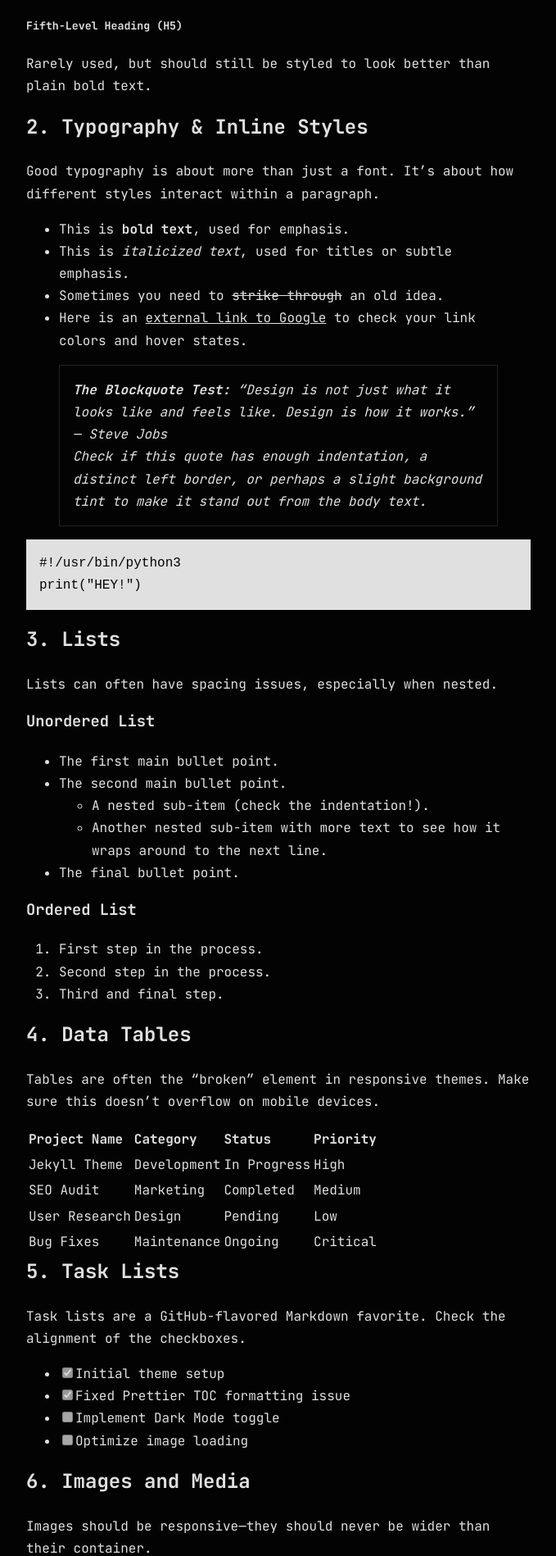
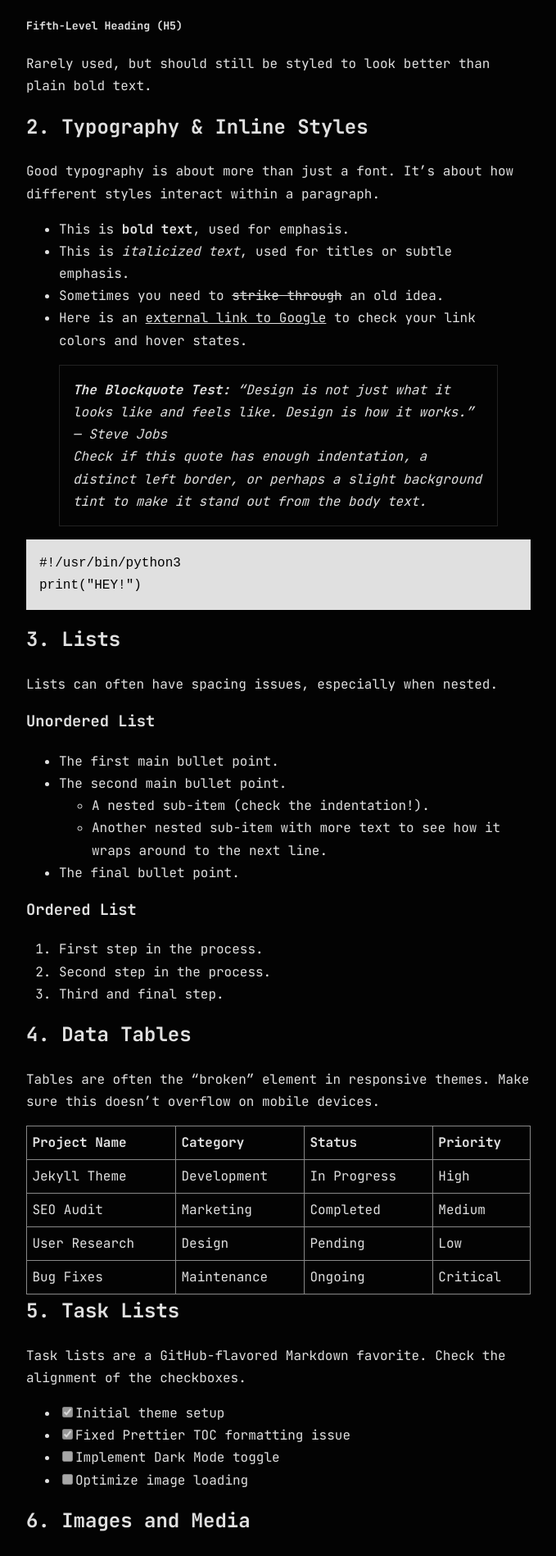
Before and after one commit to stiermid/monoholic, a Jekyll site: the page built from _posts/2026-04-01-overview.md, in a window 1280 px wide. Shown: the part 953-2851 px from the top of the page at 82% size, without its empty margins (300-979 px from the left). Built offline with Jekyll 4.4.1, drawn with Linux system fonts in a browser that asks for light colours; grey boxes are pictures that could not be loaded.

Commit message:
feat(style): add style for tables

```diff
--- a/_sass/monoholic.scss
+++ b/_sass/monoholic.scss
@@ -67,6 +67,18 @@ div.highlighter-rouge code {
 
 pre.highlight {
   padding: 1rem;
+}
+
+table {
+  width: 100%;
+}
+
+table,
+th,
+td {
+  border: thin solid var(--meta-color);
+  border-collapse: collapse;
+  padding: 0.4rem;
 }
 
 blockquote {
```
